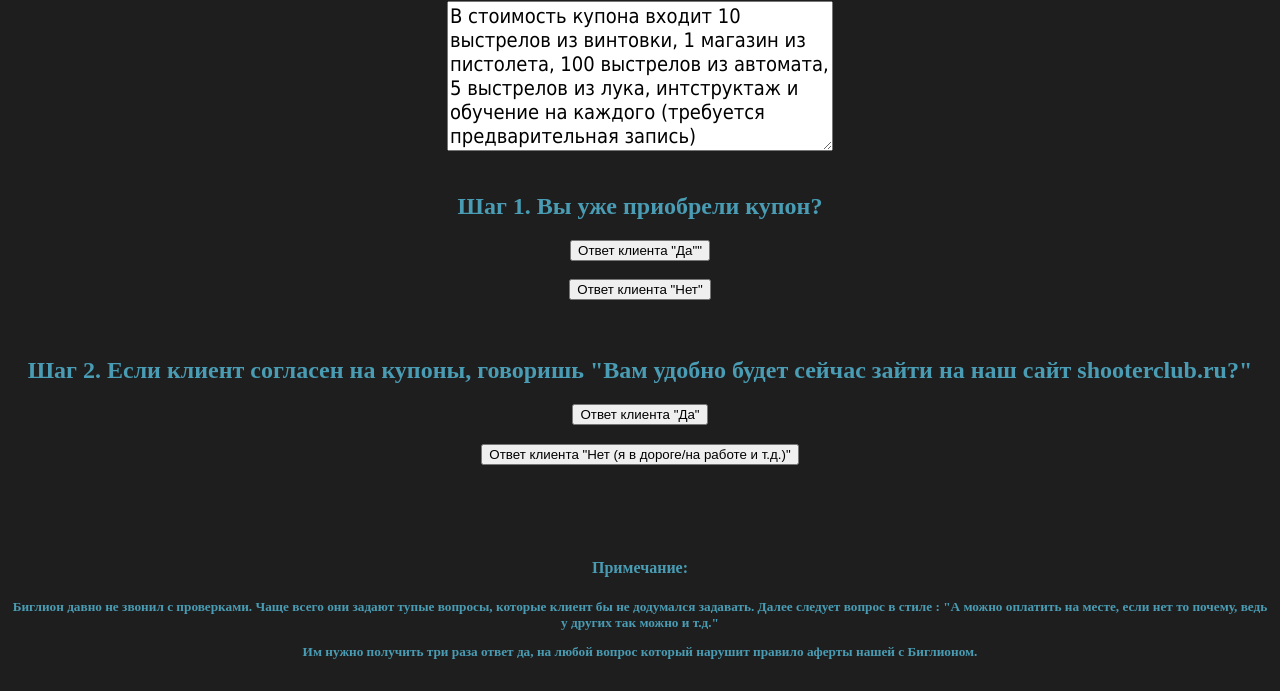
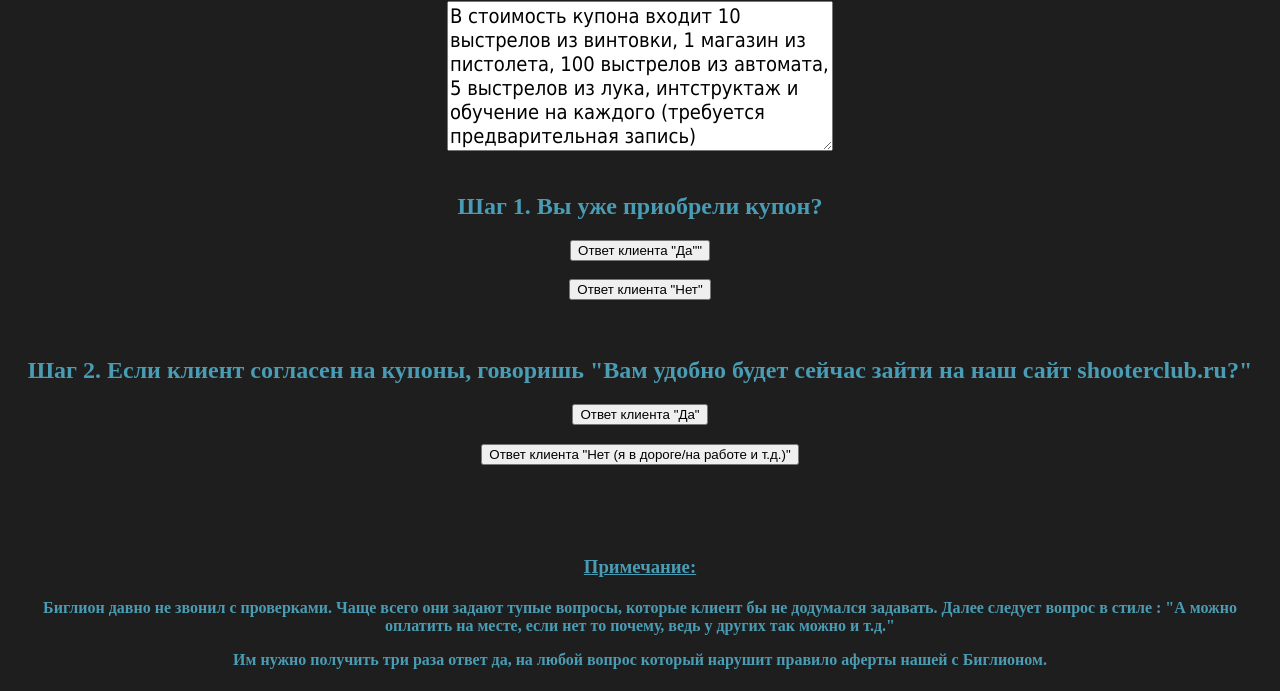
Before and after one commit to Anymeow/shooter, a plain HTML site: page operator/biglion.html in a window 1280 px wide. Shown: the part 189-880 px from the top of the page. Drawn offline with Linux system fonts and the light colour scheme.

Commit message:
Update biglion.html

```diff
--- a/operator/biglion.html
+++ b/operator/biglion.html
@@ -34,8 +34,8 @@
 		<input type='button' value='Ответ клиента "Нет (я в дороге/на работе и т.д.)"' onclick='document.getElementById("div4").style.display = "block";'>
         <h3><div style='display:none' id="div4">Говоришь "Хорошо, я отправлю Вам смс с ссылкой, приобретёте позже". После того как клиент приобрёл, записываешь в Таблицу Записи.
 		<p>Форма записи {Имя, кол-во человек, Биглион ОНМ, номер телефона}</p></h3></div>
-	    <br><br><br><h4>Примечание:</h4>
-	    <h5>Биглион давно не звонил с проверками. Чаще всего они задают тупые вопросы, которые клиент бы не додумался задавать. Далее следует вопрос в стиле : "А можно оплатить на месте, если нет то почему, ведь у других так можно и т.д." <p>Им нужно получить три раза ответ да, на любой вопрос который нарушит правило аферты нашей с Биглионом.</p></h5>
+	    <br><br><br><u><h3>Примечание:</u></h3>
+	    <h4>Биглион давно не звонил с проверками. Чаще всего они задают тупые вопросы, которые клиент бы не додумался задавать. Далее следует вопрос в стиле : "А можно оплатить на месте, если нет то почему, ведь у других так можно и т.д." <p>Им нужно получить три раза ответ да, на любой вопрос который нарушит правило аферты нашей с Биглионом.</p></h4>
         </form>
 </body>
 </html>
```
